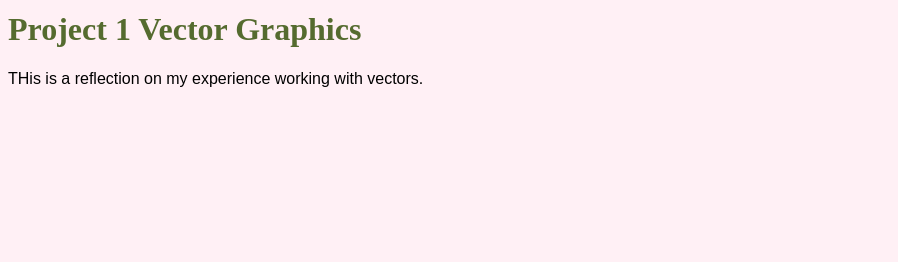
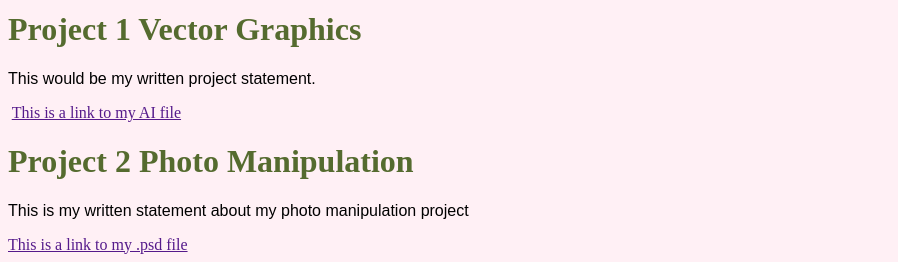
Before and after one commit to profjanna/ART222SS25, a plain HTML site: page index.html in a window 1280 px wide. Shown: the part 725-987 px from the top of the page, without its empty margins (0-898 px from the left). Before the commit the page ends 829 px from the top, so only its background shows below. Drawn offline with Linux system fonts and the light colour scheme.

Commit message:
Update index.html

```diff
--- a/index.html
+++ b/index.html
@@ -2,7 +2,7 @@
 <html>
 <head>
 
-<title>frog appreciation</title>
+<title>Janna Ahrndt</title>
 <style>
 h1{
 color: DarkOliveGreen;
@@ -32,7 +32,13 @@ font-family: Arial, Helvetica, sans-serif;
 <a href="https://en.wikipedia.org/wiki/Battletoads_(1991_video_game)">Do you have BattleToads?</a>
 
 <h1> Project 1 Vector Graphics</h1>
-  <p> THis is a reflection on my experience working with vectors.</p>
+  <p> This would be my written project statement. </p>
+  <img src="" >
+  <a href="" > This is a link to my AI file</a>
+
+<h1> Project 2 Photo Manipulation</h1>
+  <p> This is my written statement about my photo manipulation project</p>
+  <a href=""> This is a link to my .psd file</a>
 
 </body>
 </html>
```
